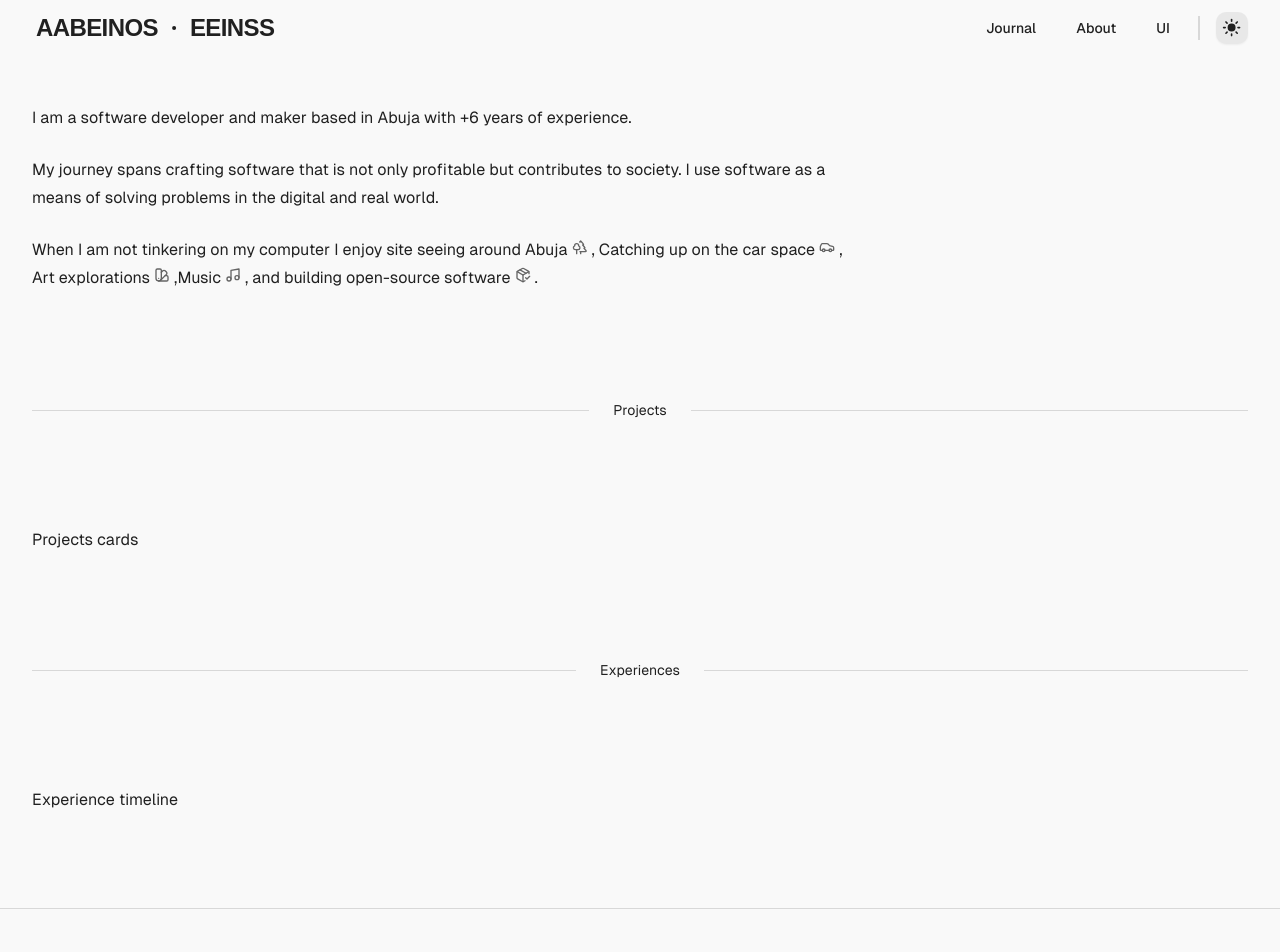
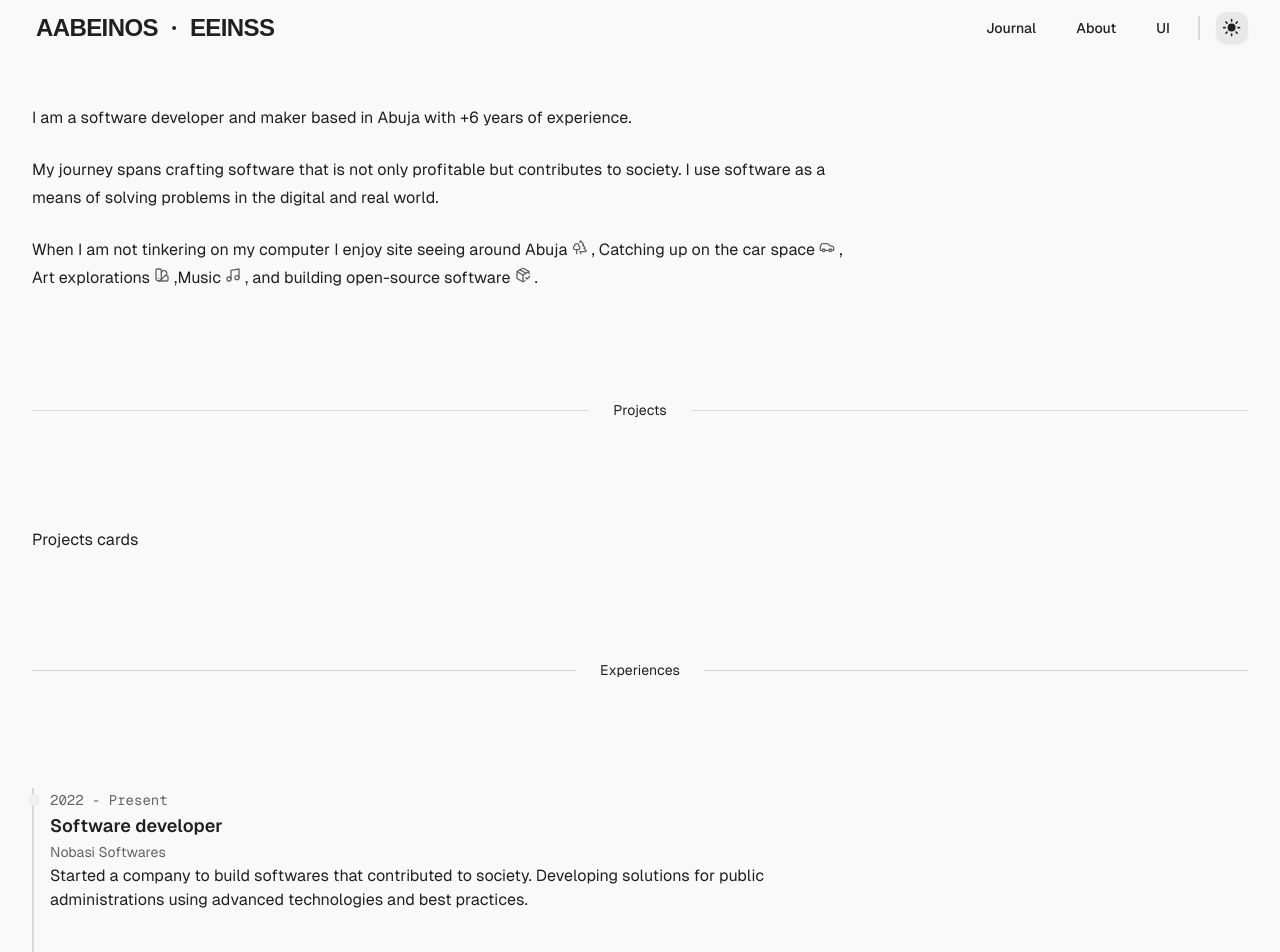
Before and after one commit to unorodeo/enoabasi, a Next.js app: page / in a window 1280 px wide. Shown: the top 952 px of the page. Built offline with nearby package versions, Linux system fonts and the light colour scheme; a web font is replaced by a local one.

Commit message:
feat: add `experiences` section
- section on the page
- experience components

```diff
--- a/src/app/(marketing)/page.tsx
+++ b/src/app/(marketing)/page.tsx
@@ -6,6 +6,7 @@ import {
   TreesIcon,
 } from "lucide-react";
 
+import { Experiences } from "@/components/experience";
 import { HR } from "@/components/ui/hr";
 import { Section } from "@/components/ui/section";
 
@@ -56,7 +57,11 @@ export default function Home() {
       <Section>
         <HR>Experiences</HR>
       </Section>
-			<Section>Experience timeline</Section>
+      <Section>
+        <div className="md:w-4/6">
+          <Experiences />
+        </div>
+      </Section>
     </>
   );
 }
--- /dev/null
+++ b/src/components/experience.tsx
@@ -0,0 +1,62 @@
+import { Experience as ExperienceType } from "@/types/globals";
+import React from "react";
+
+interface ExperienceItem extends ExperienceType {
+  id: string;
+}
+
+const EXPERIENCE_ITEMS: ExperienceItem[] = [
+  {
+    id: "6d31da73-591c-46da-b6c5-3f589c042b6d",
+    period: "2022 - Present",
+    position: "Software developer",
+    company: "Nobasi Softwares",
+    description:
+      "Started a company to build softwares that contributed to society. Developing solutions for public administrations using advanced technologies and best practices.",
+  },
+  {
+    id: "7d4abfd6-28f0-4fdc-a881-df8c2aa37a7a",
+    period: "2020 - 2021",
+    position: "Software developer intern",
+    company: "Ice Queen Spa",
+    description:
+      "My role as a software developer was to help them manage/maintain an exsiting website for their business. implement internal tools that helped with booking, managing, and scheduling customer appointments.",
+  },
+];
+
+export const Experiences: React.FC = () => (
+  <>
+    <ol className="relative border-s-2 border-border">
+      {EXPERIENCE_ITEMS.map((item) => (
+        <Experience
+          key={item.id}
+          period={item.period}
+          position={item.position}
+          company={item.company}
+          description={item.description}
+        />
+      ))}
+    </ol>
+  </>
+);
+
+export const Experience: React.FC<ExperienceType> = ({
+  period,
+  position,
+  company,
+  description,
+}) => {
+  return (
+    <li className="mb-10 ms-4">
+      <div className="absolute size-3 bg-muted rounded-full mt-1.5 -start-1.5 border border-muted"></div>
+      <time className="mb-1 text-sm font-normal leading-none text-muted-foreground font-geist-mono">
+        {period}
+      </time>
+      <h3 className="text-lg font-semibold tracking-normal">{position}</h3>
+      <small className="muted">{company}</small>
+      <p className="[&:not(:first-child)]:mt-0 mb-4 text-base font-normal text-foreground">
+        {description}
+      </p>
+    </li>
+  );
+};
```
Also changed, not shown: src/types/globals.ts (+22 -0 lines). Lines whose indentation alone changed are shown as unchanged.
